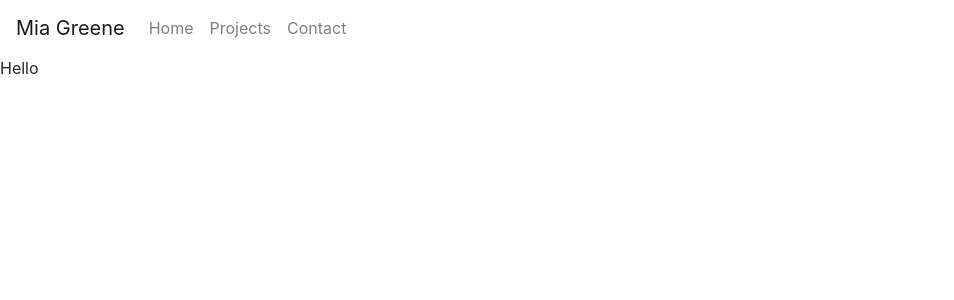
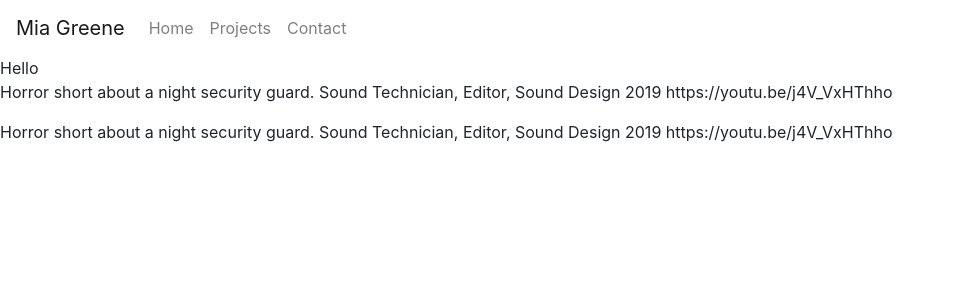
Before and after one commit to miairene/miairene.github.io, a Jekyll site: the page built from _projects/nightshift.md, in a window 1280 px wide. Shown: the top 300 px of the page, without its empty margins (0-954 px from the left). Built offline with Jekyll 4.4.1, drawn with Linux system fonts in a browser that asks for light colours.

Commit message:
Update nightshift.md
Former-commit-id: bdfb80d3c2849a4ff519524be08700eb252f0fac

```diff
--- a/_projects/nightshift.md
+++ b/_projects/nightshift.md
@@ -1,3 +1,7 @@
 ---
 title: Nightshift
 ---
+
+Horror short about a night security guard.
+Sound Technician, Editor, Sound Design 2019
+https://youtu.be/j4V_VxHThho
```
